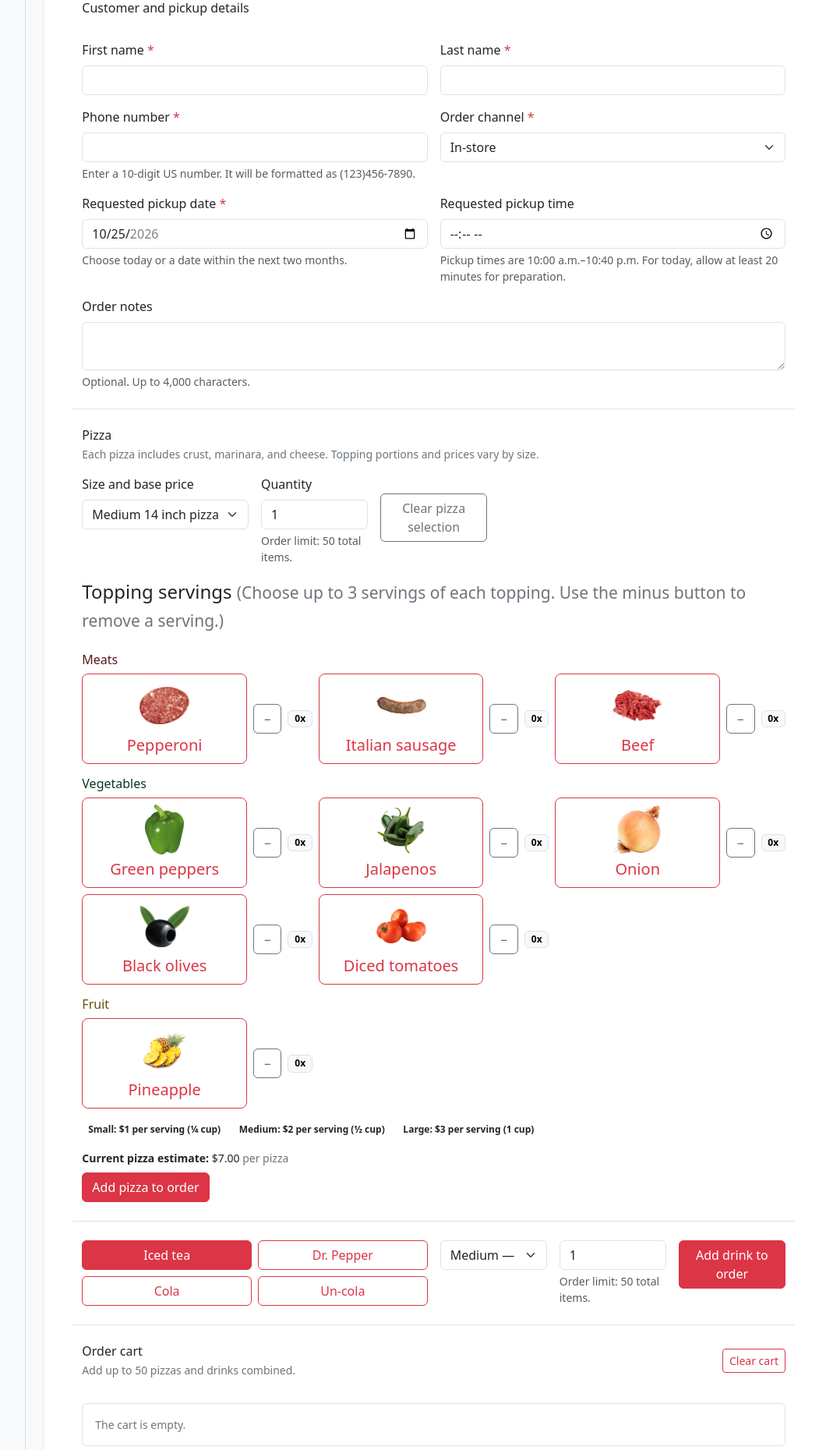
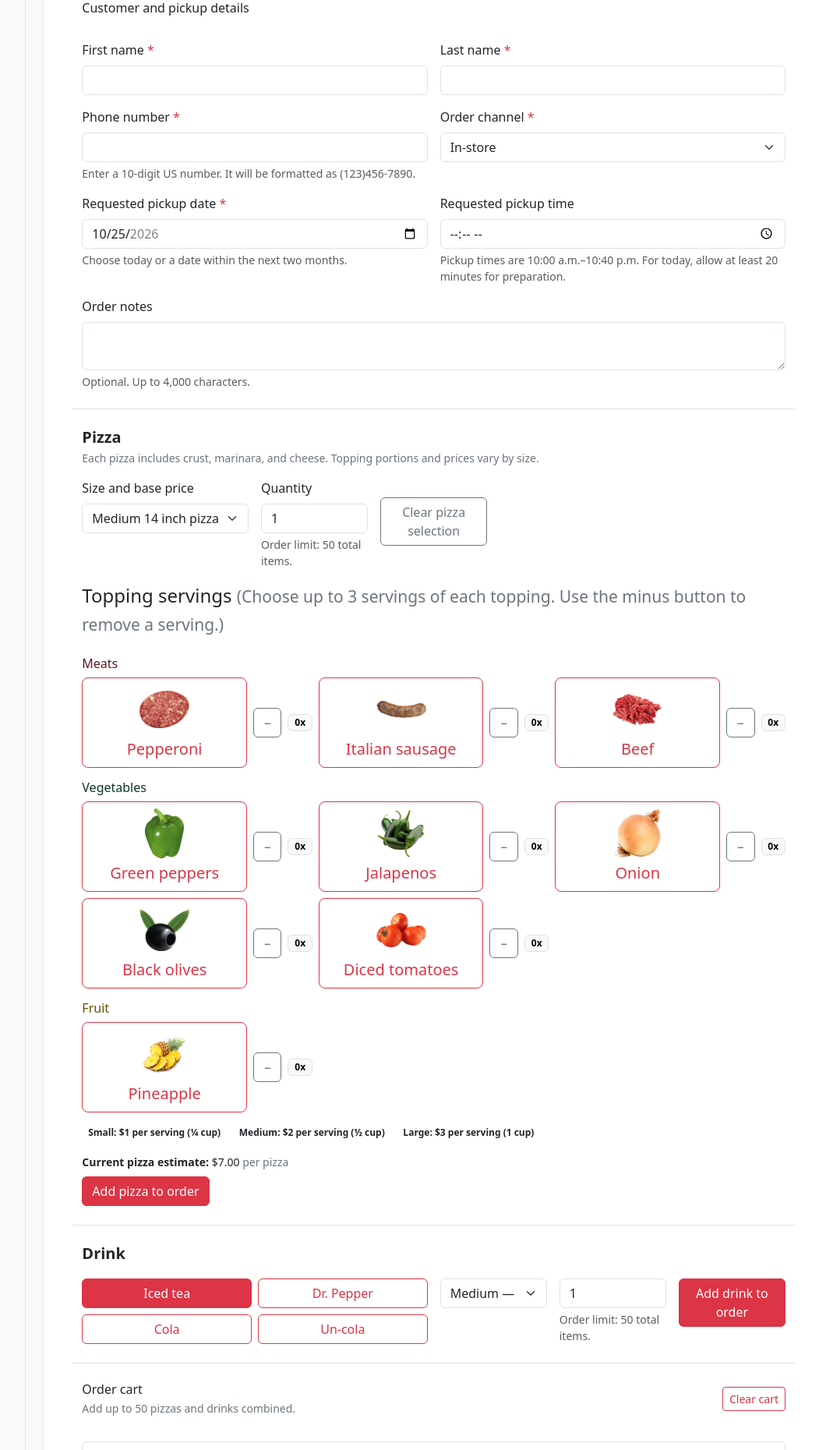
Before and after one commit to PeneguyG/luigi-pizzeria-mini-capstone, a Flask app: template templates/employee-dashboard.html in a window 1280 px wide. Shown: the part 421-2281 px from the top of the page at 78% size, without its empty margins (188-1239 px from the left). Run offline with Flask 3, Linux system fonts and the light colour scheme; the template is opened without the code that fills it, so the values that code supplies are empty.

Commit message:
Updated employee-dashboard
Edited the headings for each order section

```diff
--- a/templates/employee-dashboard.html
+++ b/templates/employee-dashboard.html
@@ -110,7 +110,7 @@
               </fieldset>
 
               <fieldset class="col-12 border-top pt-4">
-                <legend class="h6 mb-1">Pizza</legend>
+                <legend class="h5 fw-bold mb-1">Pizza</legend>
                 <p class="small text-secondary mb-3">Each pizza includes crust, marinara, and cheese. Topping portions and prices vary by size.</p>
                 <div class="row g-3">
                   <div class="col-12 col-sm-6 col-lg-3">
@@ -172,7 +172,7 @@
               </fieldset>
 
               <fieldset class="col-12 border-top pt-4">
-                <legend class="visually-hidden">Drink selection</legend>
+                <legend class="h5 fw-bold mb-1">Drink</legend>
                 <div class="row g-3 align-items-start">
                   <fieldset class="col-12 col-lg-6">
                     <legend class="visually-hidden">Drink type</legend>
```
